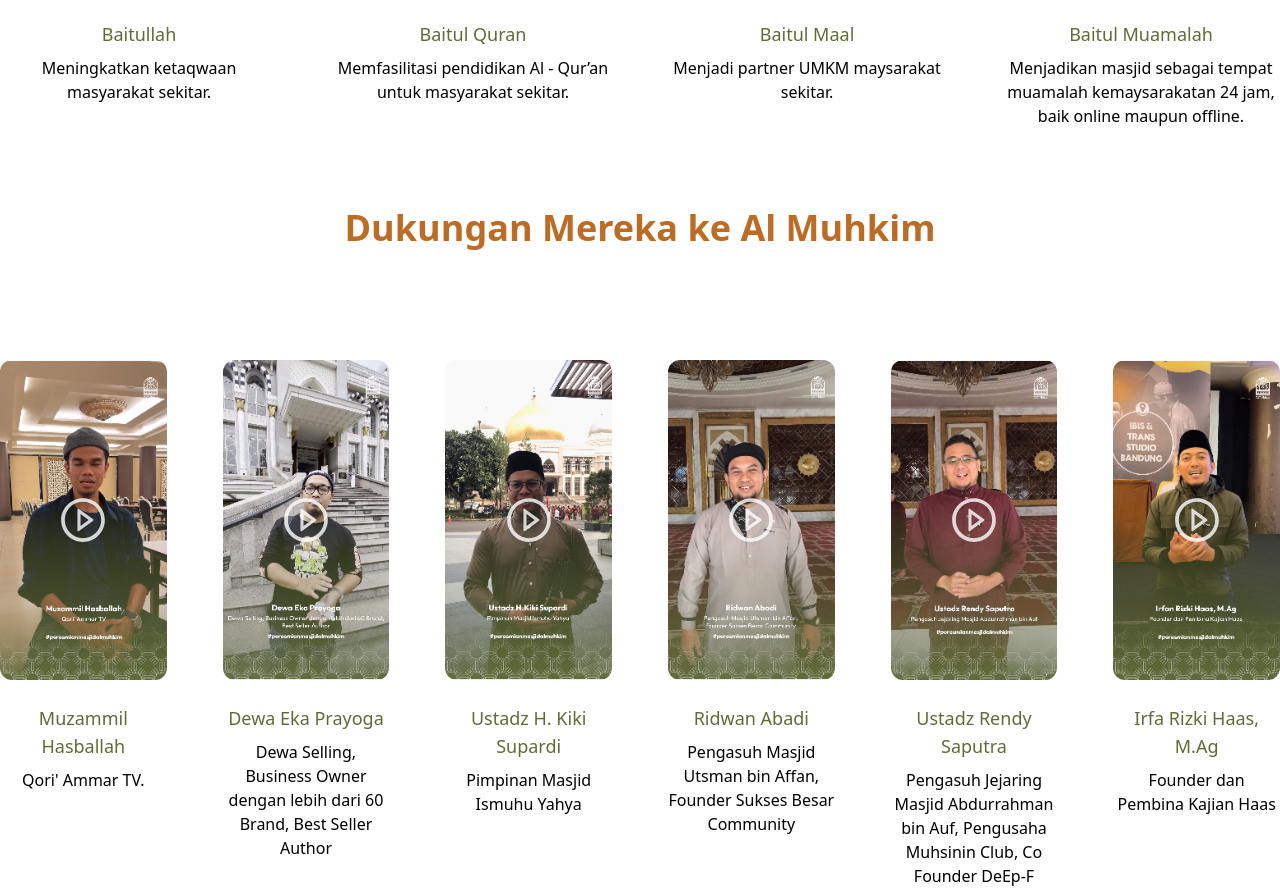
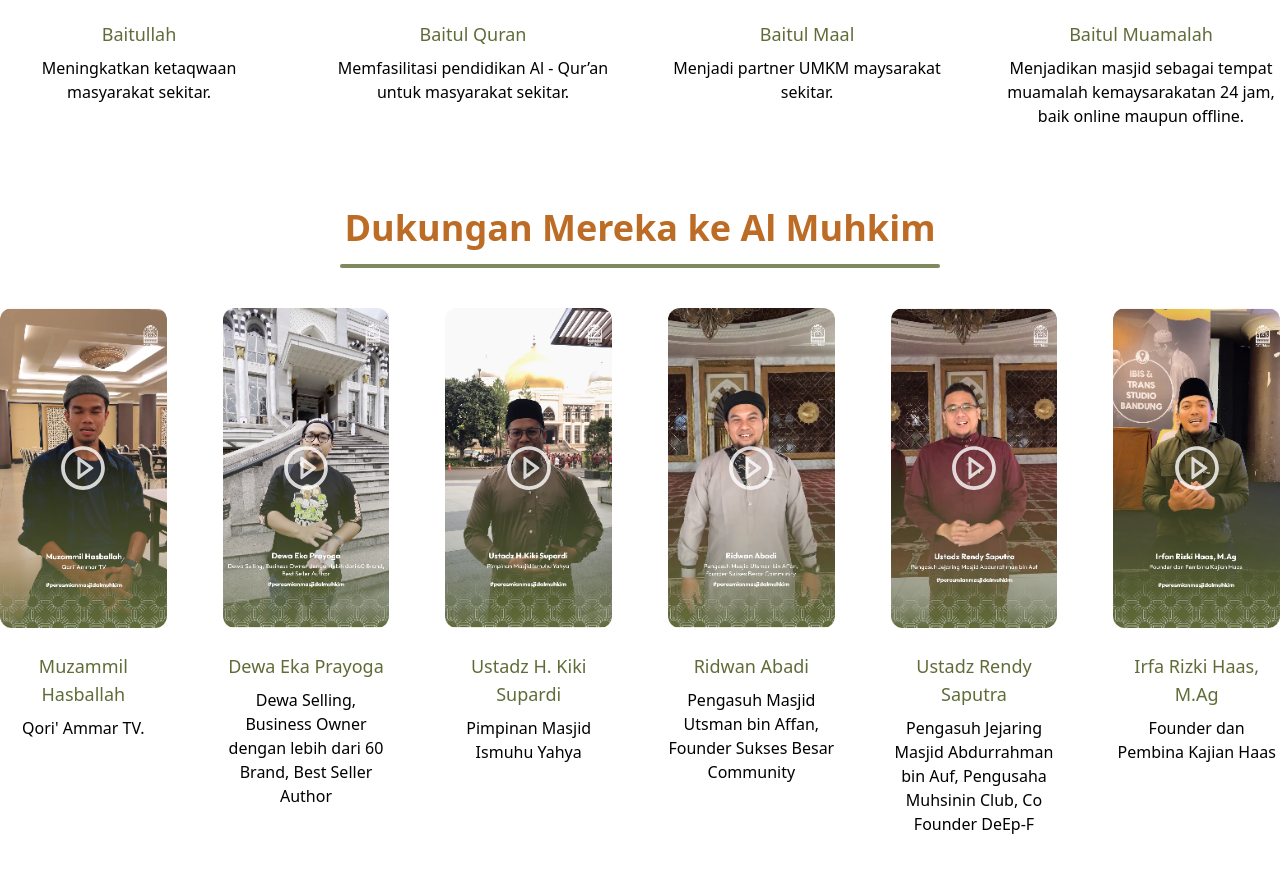
Before and after one commit to sipamungkas/nextjs-mosque, a Next.js app: page / in a window 1280 px wide. Shown: the part 1540-2428 px from the top of the page. After the commit the page ends 2376 px from the top, so only its background shows below. Built offline with nearby package versions, Linux system fonts and the light colour scheme.

Commit message:
feat(support): fix support bug styles and nav

```diff
--- a/components/Home/Navbar/Navbar.tsx
+++ b/components/Home/Navbar/Navbar.tsx
@@ -61,10 +61,10 @@ const Navbar = (props: NavbarProps) => {
               <Link href={"#program"}>Program</Link>
             </li>
             <li className="ml-8 lg:ml-10 text-sm uppercase hover:border-0">
-              <Link href={"#dukungan"}>Dukungan</Link>
+              <Link href={"#support"}>Dukungan</Link>
             </li>
             <li className="ml-8 lg:ml-10 text-sm uppercase hover:border-0">
-              <Link href={"#dukungan"}>Progres Pembangunan</Link>
+              <Link href={"#support"}>Progres Pembangunan</Link>
             </li>
             <li className="ml-8 lg:ml-10 text-sm uppercase hover:border-0">
               <Link href={"#infaq"}>Infaq Sekarang!</Link>
@@ -113,12 +113,12 @@ const Navbar = (props: NavbarProps) => {
                     </Link>
                   </li>
                   <li className="text-lg uppercase font-semibold ease-in-out duration-700">
-                    <Link onClick={handleMobileMenu} href={"#dukungan"}>
+                    <Link onClick={handleMobileMenu} href={"#support"}>
                       Dukungan
                     </Link>
                   </li>
                   <li className="text-lg uppercase font-semibold ease-in-out duration-700">
-                    <Link onClick={handleMobileMenu} href={"#dukungan"}>
+                    <Link onClick={handleMobileMenu} href={"#support"}>
                       Progres Pembangunan
                     </Link>
                   </li>
--- a/components/Home/Support/Support.tsx
+++ b/components/Home/Support/Support.tsx
@@ -27,13 +27,14 @@ const Support = (props: SupportProps) => {
   return (
     <section
       id="support"
-      className="container mx-auto px-4 xl:px-0 pt-20 md:pt24"
+      className="container mx-auto px-4 xl:px-0 pt-20 md:pt24 relative flex flex-col items-center"
     >
-      <h2 className="text-primary-orange text-2xl sm:text-3xl md:text-4xl text-center mb-28">
+      <h2 className="text-primary-orange text-2xl sm:text-3xl md:text-4xl text-center">
         Dukungan Mereka ke Al Muhkim
       </h2>
-      <span className="w-[100px] min-[450px]:w-[300px] sm:w-[450px] h-[2.5px] border-none bg-primary-green/80 rounded-md mt-2 md:mt-4" />
-      <div className="h-full w-full">
+      <span className="w-[100px] min-[450px]:w-[300px] sm:w-[450px] lg:w-[600px] h-[4px] border-none bg-primary-green/80 rounded-md mt-2 md:mt-4" />
+
+      <div className="h-full w-full mt-10">
         <ul className="grid grid-cols-2 md:grid-cols-3 lg:grid-cols-6 gap-10 lg:gap-14">
           {data.map((item) => (
             <li className="group" key={item.title.toString()}>
--- a/pages/index.tsx
+++ b/pages/index.tsx
@@ -85,6 +85,7 @@ export default function Home() {
       <Navbar logo={Logo} />
       <Hero image={HeroMosque} />
       <Programs programs={programs} />
+
       <Support data={supportData} />
     </>
   );
```
